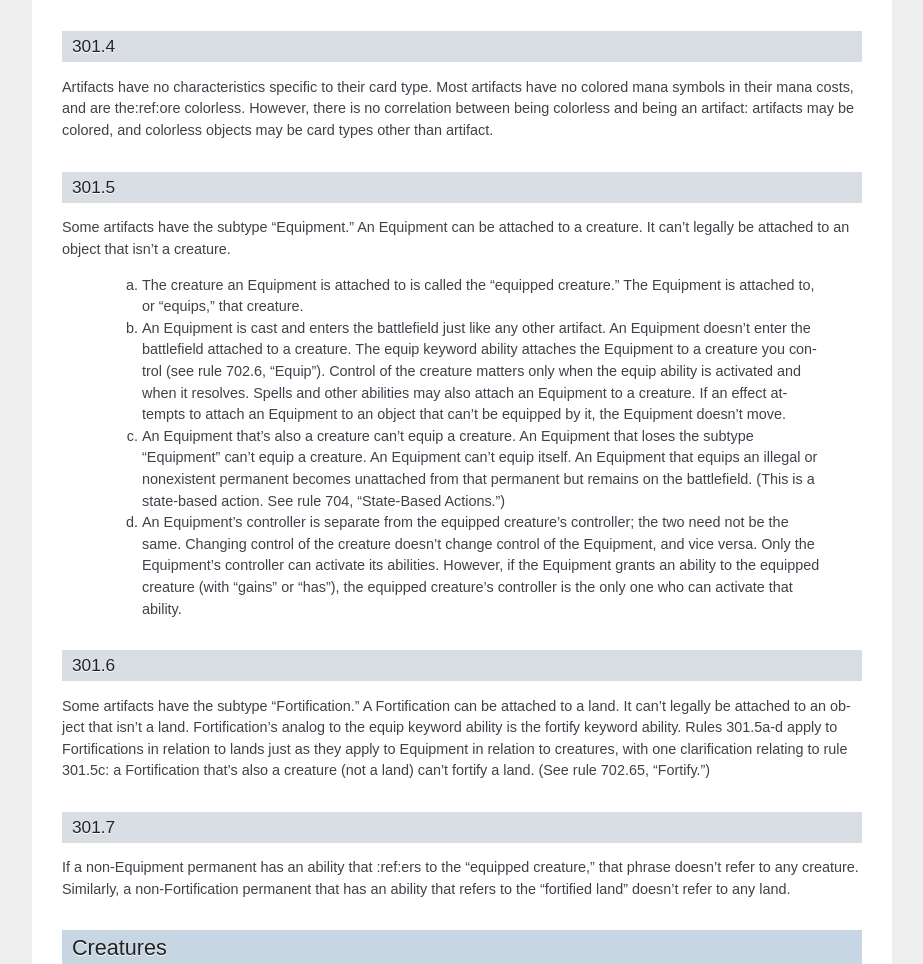
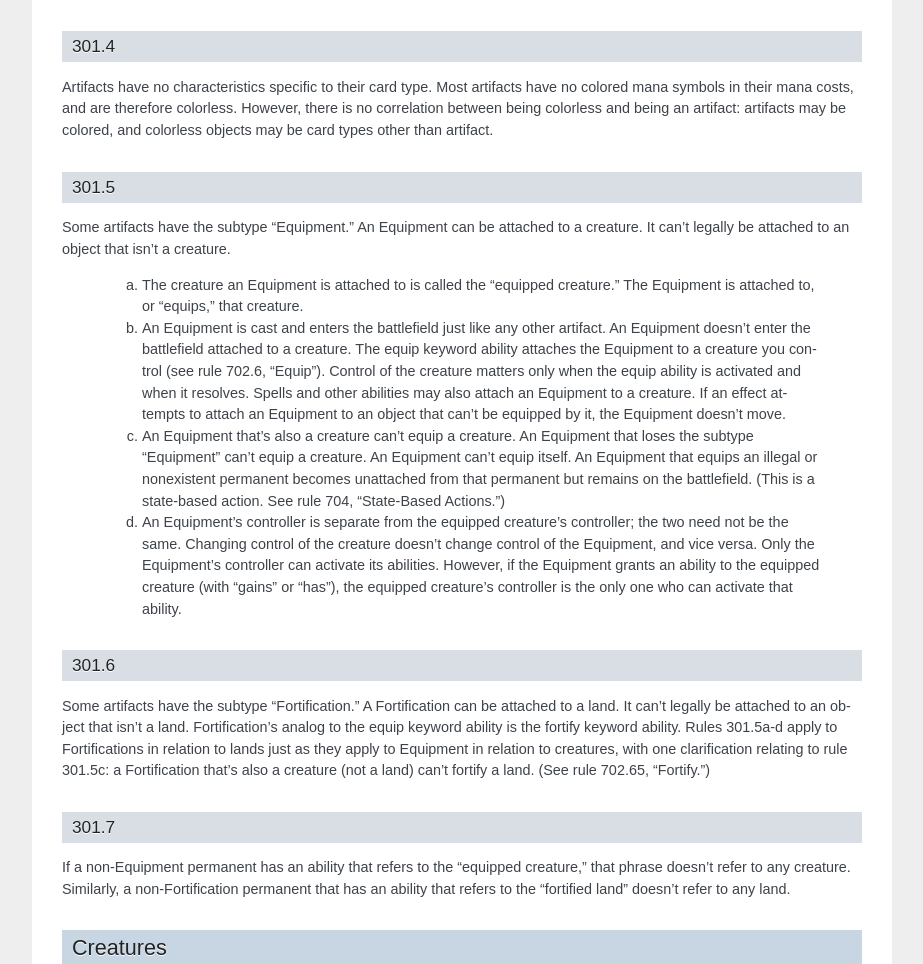
Before and after one commit to Julian/cardboard, a Sphinx documentation site: the page built from docs/rules/card_types.rst, in a window 1280 px wide and 1400 px high, scrolled down 695 px. Shown: the part 181-1145 px from the top of the window, without its empty margins (198-1121 px from the left). Built offline with Sphinx 7.4.7, drawn with Linux system fonts in a browser that asks for light colours; some of the changed text lies outside the part shown.

Commit message:
More :ref: stupidity.

```diff
--- a/docs/rules/card_types.rst
+++ b/docs/rules/card_types.rst
@@ -47,7 +47,7 @@ Artifact subtypes are always a single word and are listed after a long dash: "Ar
 301.4
 -----
 
-Artifacts have no characteristics specific to their card type. Most artifacts have no colored mana symbols in their mana costs, and are the:ref:ore colorless. However, there is no correlation between being colorless and being an artifact: artifacts may be colored, and colorless objects may be card types other than artifact.
+Artifacts have no characteristics specific to their card type. Most artifacts have no colored mana symbols in their mana costs, and are therefore colorless. However, there is no correlation between being colorless and being an artifact: artifacts may be colored, and colorless objects may be card types other than artifact.
 
 301.5
 -----
@@ -67,7 +67,7 @@ Some artifacts have the subtype "Fortification." A Fortification can be attached
 301.7
 -----
 
-If a non-Equipment permanent has an ability that :ref:ers to the "equipped creature," that phrase doesn't refer to any creature. Similarly, a non-Fortification permanent that has an ability that refers to the "fortified land" doesn't refer to any land.
+If a non-Equipment permanent has an ability that refers to the "equipped creature," that phrase doesn't refer to any creature. Similarly, a non-Fortification permanent that has an ability that refers to the "fortified land" doesn't refer to any land.
 
 .. _creatures:
 
@@ -150,7 +150,7 @@ Some enchantments have the subtype "Aura." An Aura enters the battlefield attach
     f. If an Aura is entering the battlefield under a player's control by any means other than by resolving as an Aura spell, and the effect putting it onto the battlefield doesn't specify the object or player the Aura will enchant, that player chooses what it will enchant as the Aura enters the battlefield.  The player must choose a legal object or player according to the Aura's enchant ability and any other applicable effects.
     g. If an Aura is entering the battlefield and there is no legal object or player for it to enchant, the Aura remains in its current zone, unless that zone is the stack. In that case, the Aura is put into its owner's graveyard instead of entering the battlefield.
     h. If an effect attempts to attach an Aura on the battlefield to an object or player, that object or player must be able to be enchanted by it. If the object or player can't be, the Aura doesn't move.
-    i. If a non-Aura permanent has an ability that :ref:ers to the "enchanted [object or player]" that phrase doesn't refer to any object or player.
+    i. If a non-Aura permanent has an ability that refers to the "enchanted [object or player]" that phrase doesn't refer to any object or player.
 
 .. _instants:
 
```
Also changed, not shown: other parts of docs/rules/card_types.rst (+1 -1 lines).
